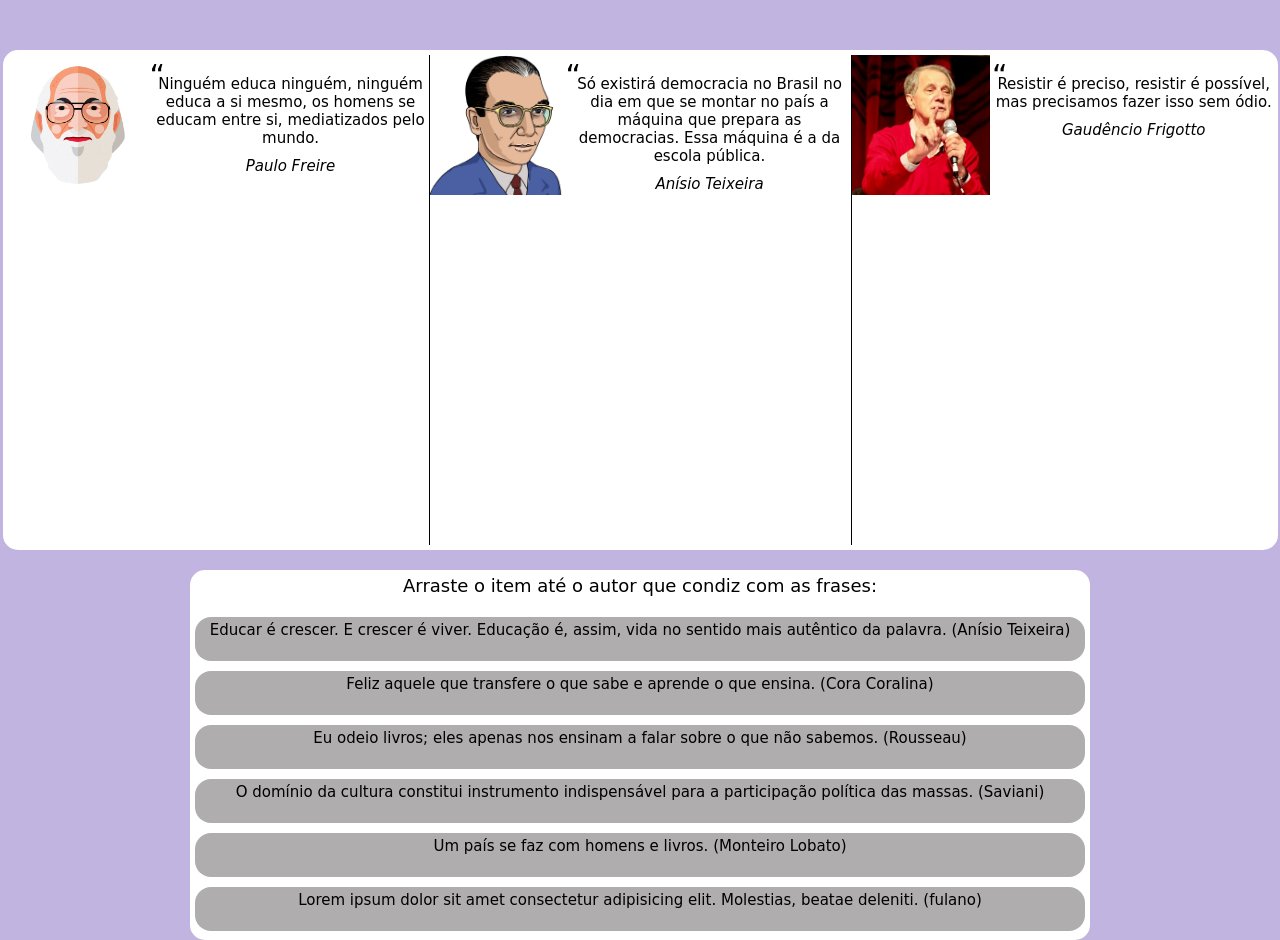
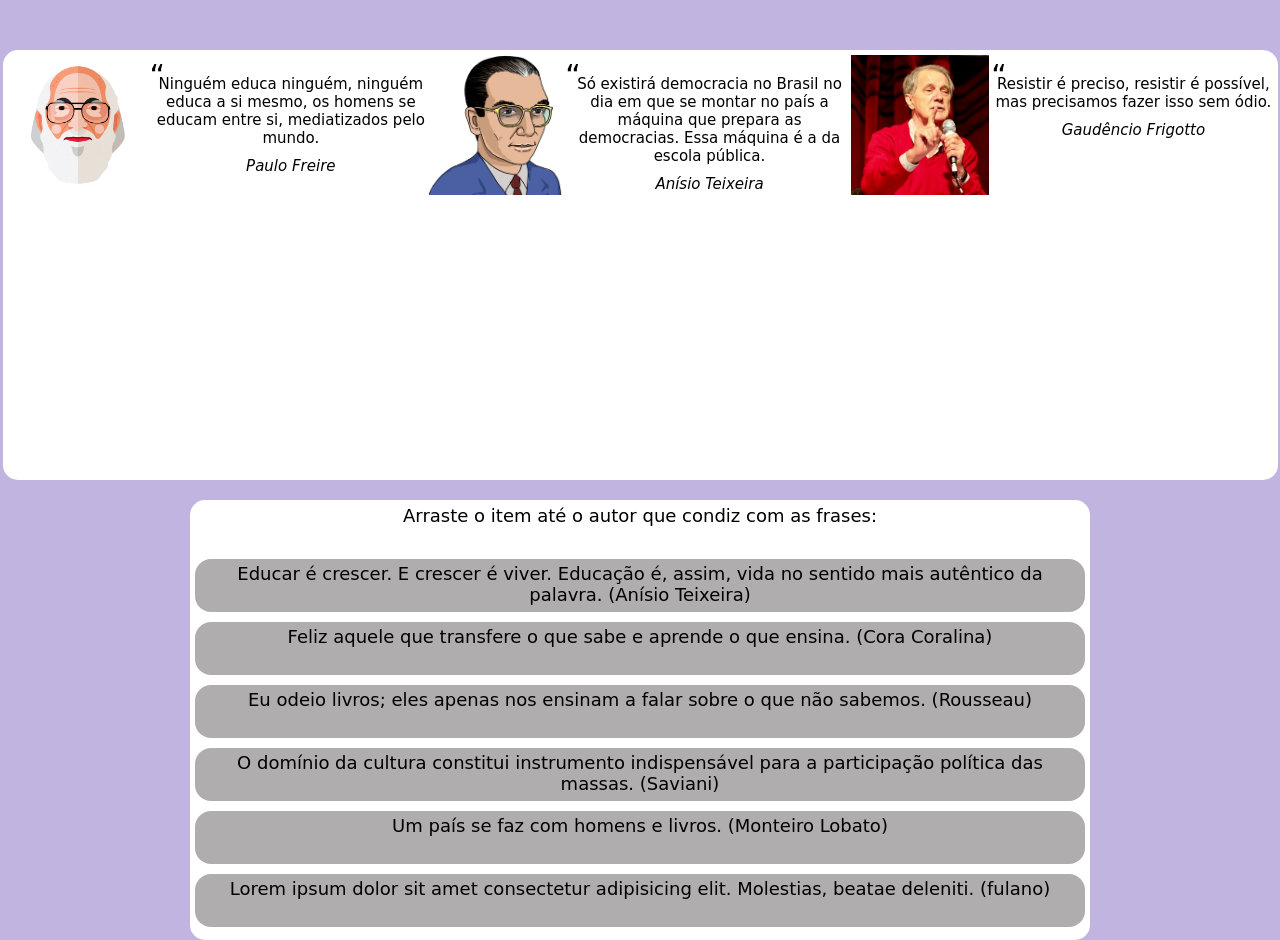
Before and after one commit to liviapessanha/projeto-arrasta-e-solta, a PHP site: page / in a window 1280 px wide. Run offline with PHP 8.4, Linux system fonts and the light colour scheme.

Commit message:
add favicon e fonte maior

```diff
--- a/projeto-arrasta-e-solta/assets/style.css
+++ b/projeto-arrasta-e-solta/assets/style.css
@@ -25,7 +25,7 @@ main {
  }
 .Autores {
   display: flex;
-  height: 500px;
+  height: 430px;
   width: 1275px;
   background-color: #ffff;
   border: 5px solid #FFFFFF;
@@ -79,7 +79,7 @@ cite {
 }
 
 .Frases-Autores {
-  height: 370px;
+  height: 440px;
   width: 900px;
   display: grid;
   background-color: #ffff;
@@ -101,10 +101,10 @@ cite {
   background-color: #322d2d63;
   border-color: #000;
   color: #000;
-  font-size: 15px;
+  font-size: 18px;
   border: none;
   border-radius: 16px;
-  height: 44px;
+  height: 53px;
   padding: 4px;
   transition: filter 0.2s;
 }
--- a/projeto-arrasta-e-solta/index.html
+++ b/projeto-arrasta-e-solta/index.html
@@ -4,6 +4,7 @@
     <meta charset="UTF-8" />
     <meta name="viewport" content="width=device-width, initial-scale=1.0" />
     <title>Quiz Autores</title>
+    <link rel="icon" href="/projeto-arrasta-e-solta/assets/images/favicon2.png" type="image/x-icon">
     <link rel="stylesheet" href="/projeto-arrasta-e-solta/assets/style.css" />
   </head>
   <body>
@@ -25,9 +26,7 @@
           <div class="area" data-name="a"></div>
 
         </div>
-        <div class="box linha-vertical">
 
-        </div>
         <div class="Autor">
           <div class="info-autor">
             <img
@@ -43,9 +42,6 @@
           <div class="area" data-name="b"></div>
         </div>
 
-        <div class="box linha-vertical">
-
-        </div>
 
         <div class="Autor">
           <div class="info-autor">
```
Also changed, not shown: projeto-arrasta-e-solta/assets/images/favicon2.png (added).
